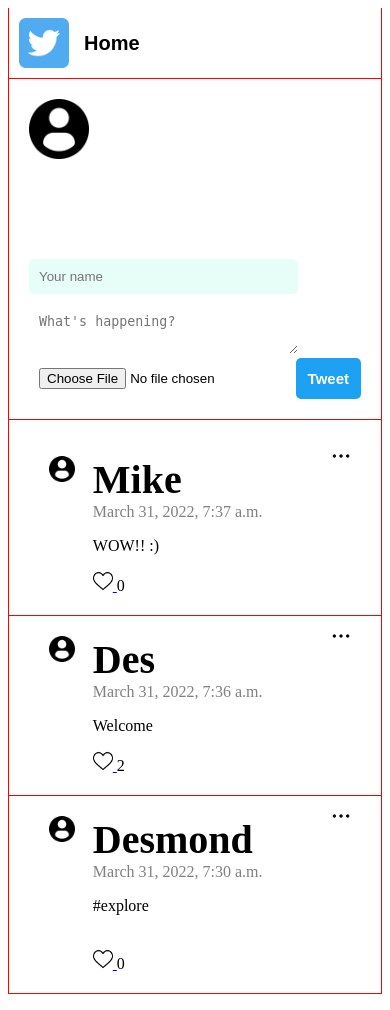
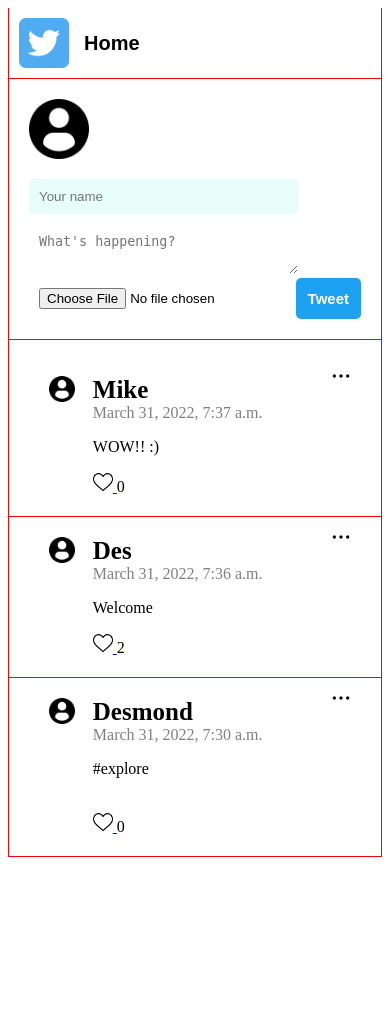
Before and after one commit to McClaind28/Twitter-Clone, a Django app: page / in a window 390 px wide. After the commit the page ends 857 px from the top, so only its background shows below. Run offline with Django 4.2, Linux system fonts and the light colour scheme; data comes from the database, SQL or seed files in the repository.

Commit message:
changes made

```diff
--- a/static/css/style.css
+++ b/static/css/style.css
@@ -62,11 +62,7 @@
   padding: 0;
 
 }
-@media screen and (max-width: 500px) {
-  .posts li .name_body .name {
-    font-size: 40px;
-  }
-}
+
 /*
 form
 */
@@ -146,3 +142,16 @@
   font-weight: bold;
   background-color: #1DA1F2;
 }
+
+@media screen and (max-width: 450px) {
+  .posts li .name_body .name {
+    font-size: 25px;
+  }
+  .post_form img {
+    padding-bottom: 20px;
+  }
+  .update #update {
+    margin-left: 40%;
+    width: 25%;
+  }
+}
```
